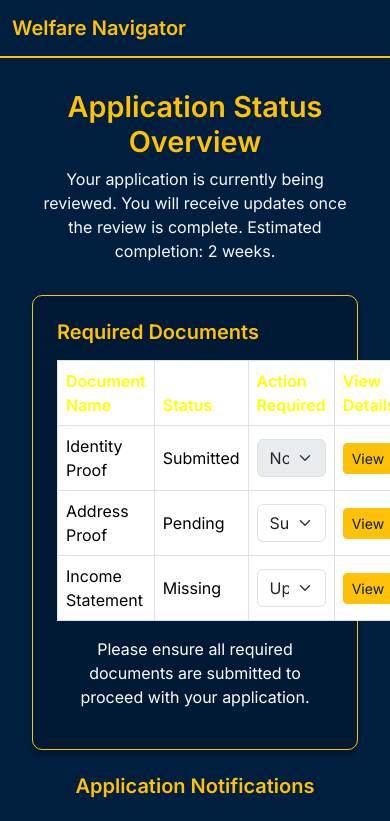
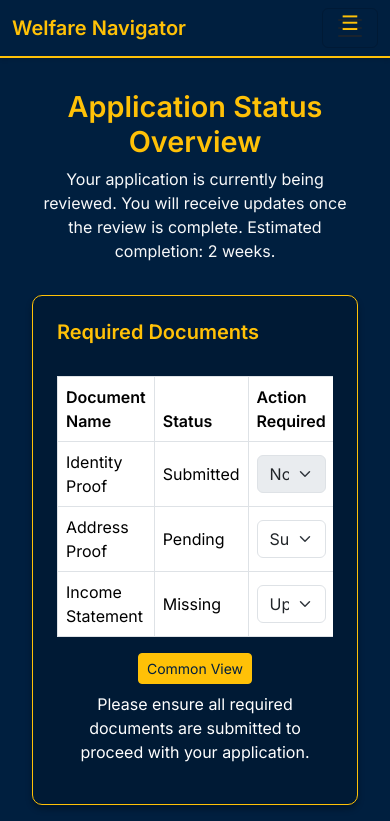
Before and after one commit to jaydholi/HACKATHON-AHEMDABAD, a plain HTML site: page pages/application_tracking.html in a window 390 px wide. Shown: the top 821 px of the page. Drawn offline with nearby package versions, Linux system fonts and the light colour scheme.

Commit message:
tracking responsive updated

```diff
--- a/pages/application_tracking.html
+++ b/pages/application_tracking.html
@@ -1,5 +1,6 @@
 <!DOCTYPE html>
 <html lang="en">
+
 <head>
     <meta charset="UTF-8">
     <meta name="viewport" content="width=device-width, initial-scale=1.0">
@@ -73,26 +74,15 @@
             color: #ffc107;
         }
 
-        table {
-            margin-top: 1rem;
-        }
-
         table th {
             background-color: #ffc107;
-            color: #001f3f;
+            color: #ffd000;
             font-weight: 600;
         }
 
         table td {
             vertical-align: middle;
             color: white;
-        }
-
-        table th:first-child,
-        table th:nth-child(2),
-        table th:nth-child(3),
-        table th:nth-child(4) {
-            color: yellow;
         }
 
         .btn-primary {
@@ -143,11 +133,15 @@
         }
     </style>
 </head>
+
 <body>
     <nav class="navbar navbar-expand-lg">
         <div class="container">
             <a class="navbar-brand" href="#">Welfare Navigator</a>
-            <div class="collapse navbar-collapse">
+            <button class="navbar-toggler" type="button" data-bs-toggle="collapse" data-bs-target="#navbarNav">
+                <span class="navbar-toggler-icon" style="color: #ffc107;">☰</span>
+            </button>
+            <div class="collapse navbar-collapse" id="navbarNav">
                 <ul class="navbar-nav ms-auto">
                     <li class="nav-item">
                         <a class="nav-link" href="#">Application Status</a>
@@ -163,11 +157,16 @@
     <div class="content container">
         <div class="status-overview">
             <h2>Application Status Overview</h2>
-            <p>Your application is currently being reviewed. You will receive updates once the review is complete. Estimated completion: 2 weeks.</p>
+            <p>Your application is currently being reviewed. You will receive updates once the review is complete.
+                Estimated completion: 2 weeks.</p>
         </div>
 
         <div class="documents-table">
             <h5>Required Documents</h5>
+
+            <!-- Desktop/Table View -->
+            <div class="d-none d-sm-block">
+                <div class="table-responsive">
                     <table class="table table-bordered mt-3">
                         <thead>
                             <tr>
@@ -210,8 +209,61 @@
                             </tr>
                         </tbody>
                     </table>
+                </div>
+            </div>
+
+            <!-- Mobile View: Table Layout with Common View Button -->
+            <div class="d-block d-sm-none mt-3">
+                <div class="table-responsive">
+                    <table class="table table-bordered mt-3">
+                        <thead>
+                            <tr>
+                                <th>Document Name</th>
+                                <th>Status</th>
+                                <th>Action Required</th>
+                            </tr>
+                        </thead>
+                        <tbody>
+                            <tr>
+                                <td>Identity Proof</td>
+                                <td>Submitted</td>
+                                <td>
+                                    <select class="form-select" disabled>
+                                        <option>None</option>
+                                    </select>
+                                </td>
+                            </tr>
+                            <tr>
+                                <td>Address Proof</td>
+                                <td>Pending</td>
+                                <td>
+                                    <select class="form-select">
+                                        <option>Submit</option>
+                                    </select>
+                                </td>
+                            </tr>
+                            <tr>
+                                <td>Income Statement</td>
+                                <td>Missing</td>
+                                <td>
+                                    <select class="form-select">
+                                        <option>Upload</option>
+                                    </select>
+                                </td>
+                            </tr>
+                        </tbody>
+                    </table>
+
+                    <!-- Common View Button for Mobile -->
+                    <div class="text-center mt-3">
+                        <button class="btn btn-primary btn-sm">Common View</button>
+                    </div>
+                </div>
+            </div>
+
             <p class="text-center mt-2">Please ensure all required documents are submitted to proceed with your application.</p>
         </div>
+
 
         <div class="notifications mt-4">
             <h5>Application Notifications</h5>
@@ -238,4 +290,5 @@
     <script src="https://cdn.jsdelivr.net/npm/bootstrap@5.3.0-alpha3/dist/js/bootstrap.bundle.min.js"></script>
     <script src="https://cdn.jsdelivr.net/npm/bootstrap-icons/font/bootstrap-icons.js"></script>
 </body>
+
 </html>
```
Lines whose indentation alone changed are shown as unchanged.
